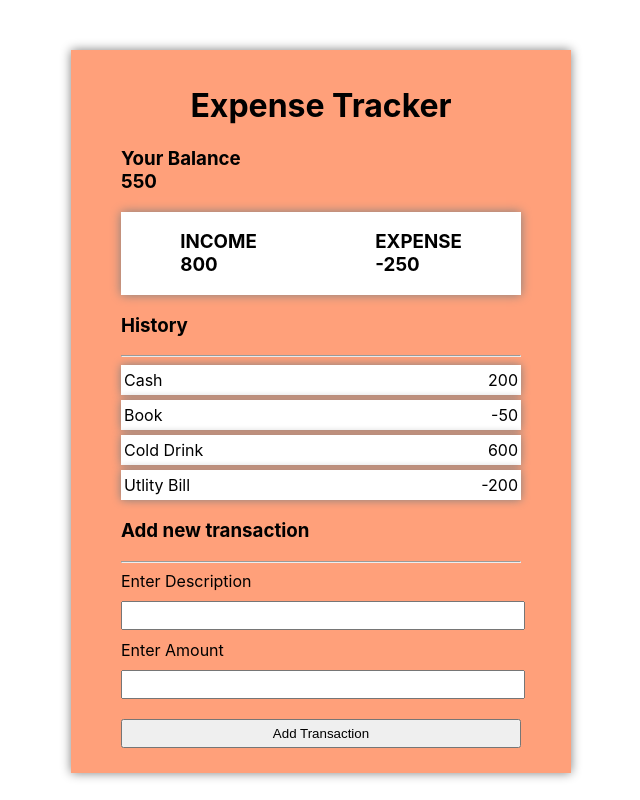
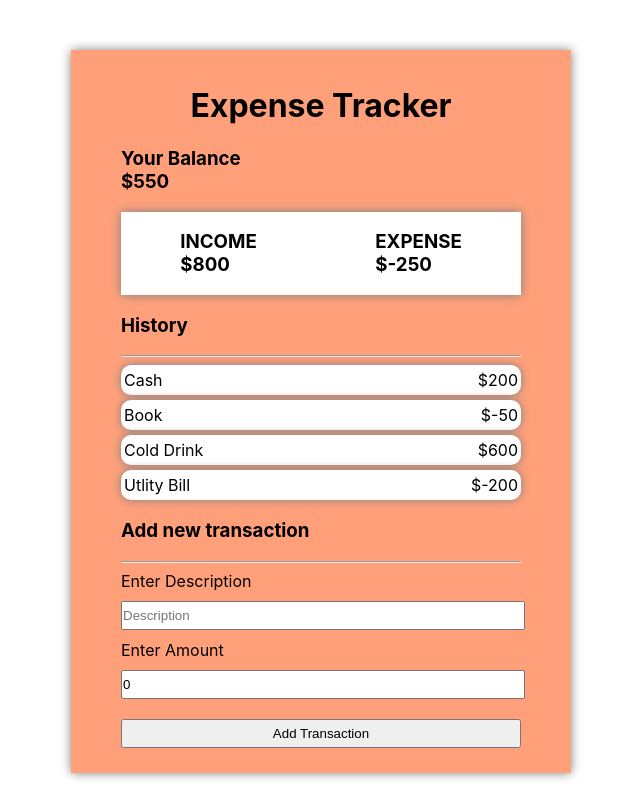
Before and after one commit to Sialsanwal/expense-tracker-project1, a React (Create React App) app: page / in a window 1280 px wide. Shown: the whole page, without its empty margins (319-959 px from the left). Built offline with nearby package versions, Linux system fonts and the light colour scheme.

Commit message:
almost done expect del transaction

```diff
--- a/src/App.css
+++ b/src/App.css
@@ -32,4 +32,5 @@
   background-color: white;
   margin: 5px 0;
   padding: 5px 3px;
+  border-radius: 10px;
 }
--- a/src/child.js
+++ b/src/child.js
@@ -8,11 +8,17 @@
 
     const handleAddition=(event)=>{
         event.preventDefault();
+        if(Number(newAmount)===0){
+            alert("Please Enter Correct Value")
+            return false;
+        }
 
         addTransaction({
             amount:Number(newAmount),
             desc:newDesc
-        })
+        });
+        setDesc('');
+        setAmount(0);
     }
     const getIncome= ()=> {
         let income =0;
@@ -36,11 +42,11 @@
         <div className="container">
             <h1 className="text-centre">Expense Tracker</h1>
 
-    <h3>Your Balance <br />{getIncome() + getExpense()}</h3>
+    <h3>Your Balance <br />${getIncome() + getExpense()}</h3>
 
             <div className="expense-container">
-                <h3>INCOME <br />{getIncome()} </h3>
-                <h3>EXPENSE<br />{getExpense()} </h3>
+                <h3>INCOME <br />${getIncome()} </h3>
+                <h3>EXPENSE<br />${getExpense()} </h3>
             </div>
 
             <h3>History</h3>
@@ -50,7 +56,7 @@
                     return (
                         <li key={ind}>
                             <span>{transObj.desc}</span>
-                            <span>{transObj.amount}</span>
+                            <span>${transObj.amount}</span>
 
                         </li>)
                 })}
@@ -62,12 +68,18 @@
             <form className="transaction-form" onSubmit={handleAddition}>
                 <label>
                     Enter Description <br />
-                    <input type="text" onChange={(ev)=>setDesc(ev.target.value)} required />
+                    <input type="text"
+                    value={newDesc}
+                    onChange={(ev)=>setDesc(ev.target.value)}
+                     required placeholder="Description" />
                 </label>
                 <br />
                 <label>
                     Enter Amount <br />
-                    <input type="number" onChange={(ev)=>setAmount(ev.target.value)} required />
+                    <input type="number"
+                    value={newAmount}
+                    onChange={(ev)=>setAmount(ev.target.value)}
+                    required placeholder="Amount" />
                     <br />
                     <input type="submit" value="Add Transaction" />
                 </label>
```
